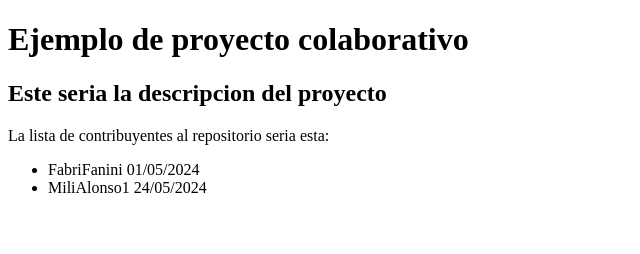
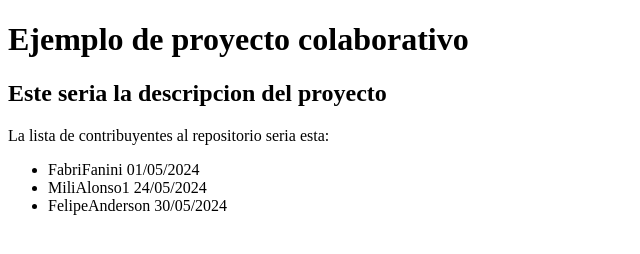
Before and after one commit to FabriFanini/proyecto1, a plain HTML site: page index.html in a window 1280 px wide. Shown: the whole page, without its empty margins (0-640 px from the left). Drawn offline with Linux system fonts and the light colour scheme.

Commit message:
Update index.html
Agregando un nuevo colaborador

```diff
--- a/index.html
+++ b/index.html
@@ -13,6 +13,7 @@
         <ul>
             <li>FabriFanini 01/05/2024</li>
             <li>MiliAlonso1 24/05/2024</li>
+            <li>FelipeAnderson 30/05/2024</li>
         </ul>
     </header>
 </body>
```
